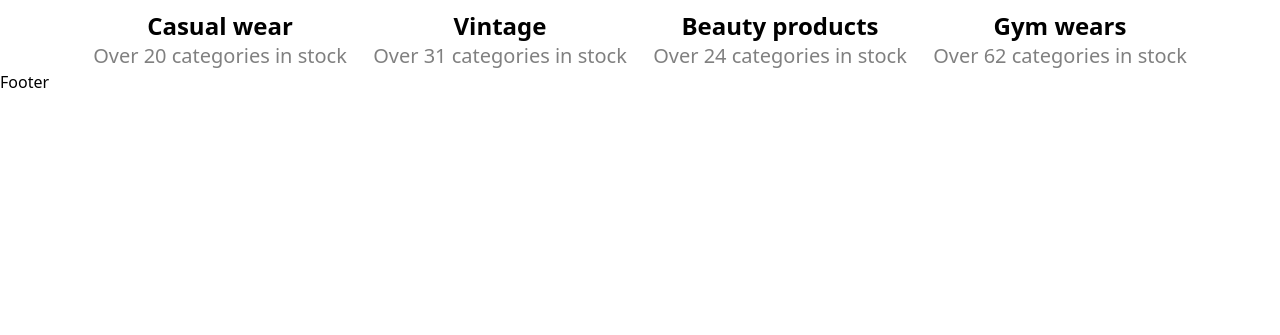
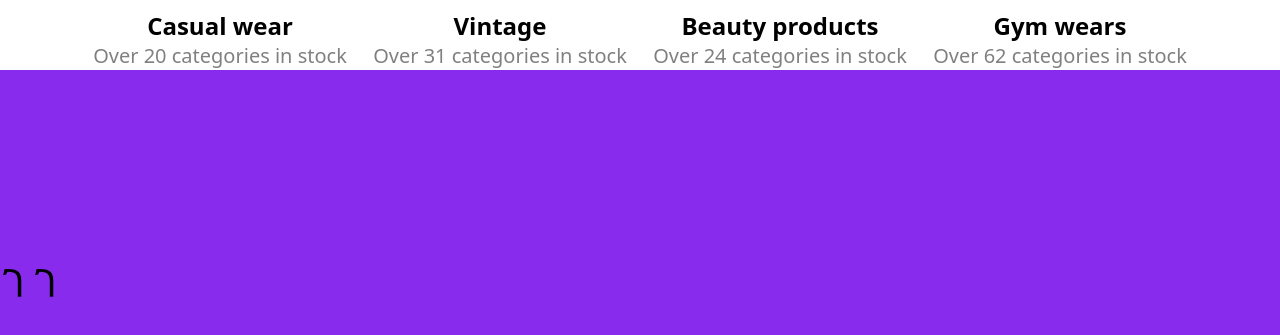
Before and after one commit to Ermias1995/Gebeya-Market-App, a React (Vite) app in the folder Gebeya/: page / in a window 1280 px wide. Shown: the part 3422-3757 px from the top of the page. Before the commit the page ends 3516 px from the top, so only its background shows below. Built offline with nearby package versions, Linux system fonts and the light colour scheme.

Commit message:
start footer logo

```diff
--- a/Gebeya/src/components/Footer.jsx
+++ b/Gebeya/src/components/Footer.jsx
@@ -1,6 +1,17 @@
+import Logo from '../assets/Logo.png';
 function Footer() {
   return (
-    <div>Footer</div>
+    <div className='flex justify-stretch bg-primary min-h-[423px]'>
+      <div id='Logo side' className="flex items-center justify-center">
+        <div className="flex">
+          <img src={Logo} alt="Logo"/>
+          <img src={Logo} alt="Logo"/>
+        </div>
+      </div>
+      <div className="Link-side">
+
+      </div>
+    </div>
   )
 }
 export default Footer
```
